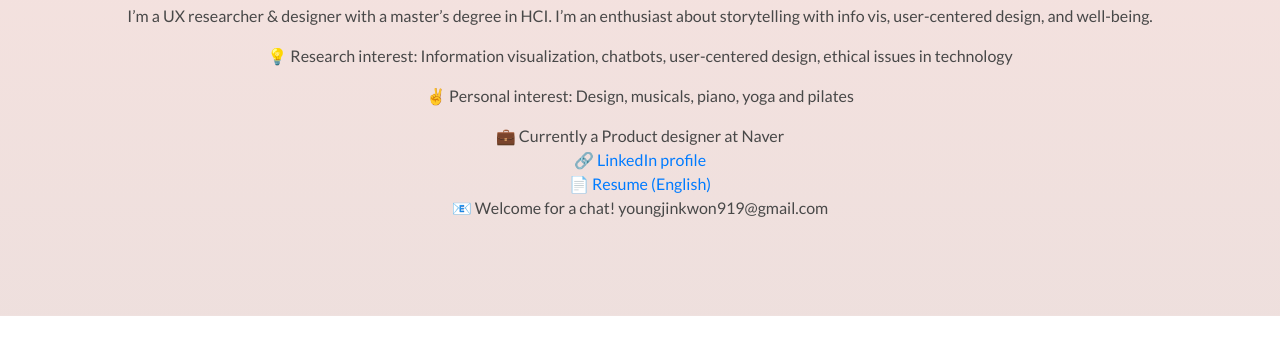
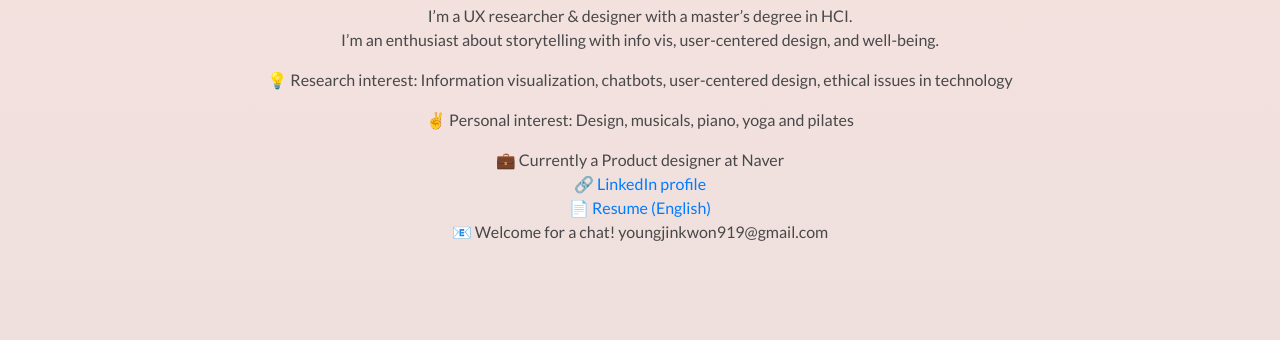
Before and after one commit to youngjinkwon919/youngjinkwon919.github.io, a website: page index.html in a window 1280 px wide. Shown: the part 436-800 px from the top of the page. Drawn offline with Linux system fonts and the light colour scheme.

Commit message:
Update index.html

```diff
--- a/index.html
+++ b/index.html
@@ -66,7 +66,7 @@
         <img src="img/profilepic.png" id="profilepic"><br /><br />
         <!-- <img src="img/yj-thumb.png" width = "20%"  height = "20%"> -->
         <h2 class="masthead-subheading mb-0">Hi, I'm Youngjin Kwon</h2>
-        <p>I’m a UX researcher & designer with a master’s degree in HCI. I’m an enthusiast about storytelling with info vis, user-centered design, and well-being.</p>
+        <p>I’m a UX researcher & designer with a master’s degree in HCI.<br />I’m an enthusiast about storytelling with info vis, user-centered design, and well-being.</p>
         <p>
           💡 Research interest: Information visualization, chatbots, user-centered design, ethical issues in technology
         </p>
```
